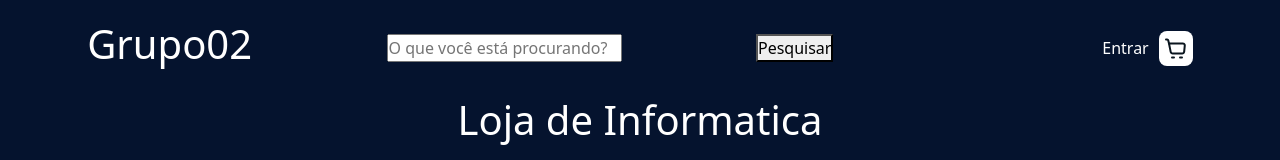
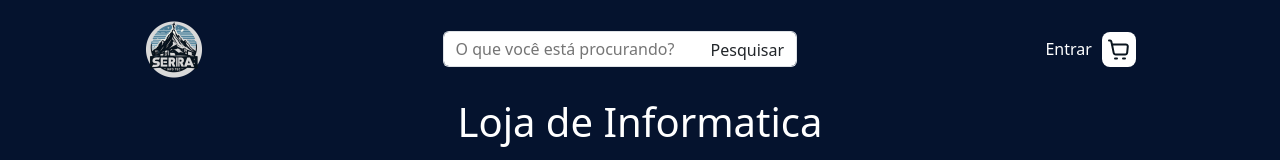
Before and after one commit to Adilson-Fernando-Neves-Ornellas/Trabalho-ReactJs-Serratec-2023.2, a React (Vite) app in the folder project-serraTec-2023.2/: page / in a window 1280 px wide. Shown: the top 160 px of the page. Built offline with nearby package versions, Linux system fonts and the light colour scheme; data requests are answered from the project's data file.

Commit message:
feat: styles Navbar

```diff
--- a/project-serraTec-2023.2/src/components/NavBar/NavBar.css
+++ b/project-serraTec-2023.2/src/components/NavBar/NavBar.css
@@ -86,3 +86,72 @@
 .linkdesativado{
     display: none;
 }
+.buttonHome{
+    width: 50px;
+    height: 50px;
+    border: 0;
+
+}
+.imgLogo{
+    width: 120%;
+}
+.containerImput{
+    display: flex;
+    justify-content: center;
+    align-items: center;
+}
+.imputBusca{
+    /* border: 0; */
+    height: 36px;
+    display: block;
+    width: 90%;
+    padding: 0.375rem 0.75rem;
+    font-size: 1rem;
+    font-weight: 400;
+    line-height: 1.5;
+    color: var(--bs-body-color);
+    -webkit-appearance: none;
+    -moz-appearance: none;
+    appearance: none;
+    background-color: var(--bs-body-bg);
+    background-clip: padding-box;
+    border-right: 0 !important;
+    border: var(--bs-border-width) solid var(--bs-border-color);
+    /* border-radius: var(--bs-border-radius); */
+    border-top-left-radius: var(--bs-border-radius);
+    border-bottom-left-radius: var(--bs-border-radius);
+    transition: border-color .15s ease-in-out,box-shadow .15s ease-in-out;
+}
+.imputBusca:focus-visible{
+    border: 0;
+    outline: none;
+}
+.bttPesquisar{
+    height: 36px;
+    outline: none;
+    border-left: 0 !important;
+    display: block;
+    padding: 0.375rem 0.75rem;
+    font-size: 1rem;
+    font-weight: 400;
+    line-height: 1.5;
+    color: var(--bs-body-color);
+    -webkit-appearance: none;
+    -moz-appearance: none;
+    appearance: none;
+    background-color: var(--bs-body-bg);
+    background-clip: padding-box;
+    border: var(--bs-border-width) solid var(--bs-border-color);
+    /* border-radius: var(--bs-border-radius); */
+    border-top-right-radius: var(--bs-border-radius);
+    border-bottom-right-radius: var(--bs-border-radius);
+    transition: border-color .15s ease-in-out,box-shadow .15s ease-in-out;
+}
+@media (max-width: 720px) {
+    .imputBusca{
+        display: none;
+    }
+    .bttPesquisar{
+        display: none;
+    }
+}
--- a/project-serraTec-2023.2/src/components/NavBar/NavBar.jsx
+++ b/project-serraTec-2023.2/src/components/NavBar/NavBar.jsx
@@ -6,6 +6,7 @@ import { api } from "../../api/api";
 import { useEffect, useState } from "react";
 import { AuthContext } from "../../Contexto/Context";
 import { useNavigate } from "react-router";
+import logo from '../../imagens/logo.png';
 
 const NavBar = () => {
   const [busca, setBusca] = useState("");
@@ -15,6 +16,10 @@ const NavBar = () => {
 
   const desativarUsuario = () => {
     setIsLoggedIn(false);
+  }
+  const mostrarTodosProdutos = () =>{
+    getProdutos();
+    setBusca('');
   }
   const pagePedidos = () =>{
     navigate("/pedidos/"+idUsuario);
@@ -55,18 +60,20 @@ const NavBar = () => {
     <>
       <div className="navBarContainer">
         <div className="containerMenuNavBar">
-          <h1 className="tituloEcommerce">Grupo02</h1>
-          <input
+          <h1 className="tituloEcommerce">
+            <button className="buttonHome" onClick={mostrarTodosProdutos}>
+                <img className="imgLogo" src={logo} alt="Logo do Trabalho" />
+            </button>
+          </h1>
+          <div className='containerImput'>
+            <input className="imputBusca"
                 value={busca}
                 onChange={(string) => {setBusca(string.target.value);}}
-              className="inputBuscar"
                 type="text"
                 placeholder="O que você está procurando?"
                 />
           <button className="bttPesquisar" onClick={buscarProd}>Pesquisar</button>
-          <div className="containerInput">
         </div>
-
           <div className="containerLoginEcarrinho">
           <button className="linkLogin" onClick={isLoggedIn ? pagePedidos : pageLogin}>
               {isLoggedIn ? ' Meus pedidos':'Entrar'}
```
Also changed, not shown: project-serraTec-2023.2/src/imagens/Logo.png (added). Lines whose indentation alone changed are shown as unchanged.
